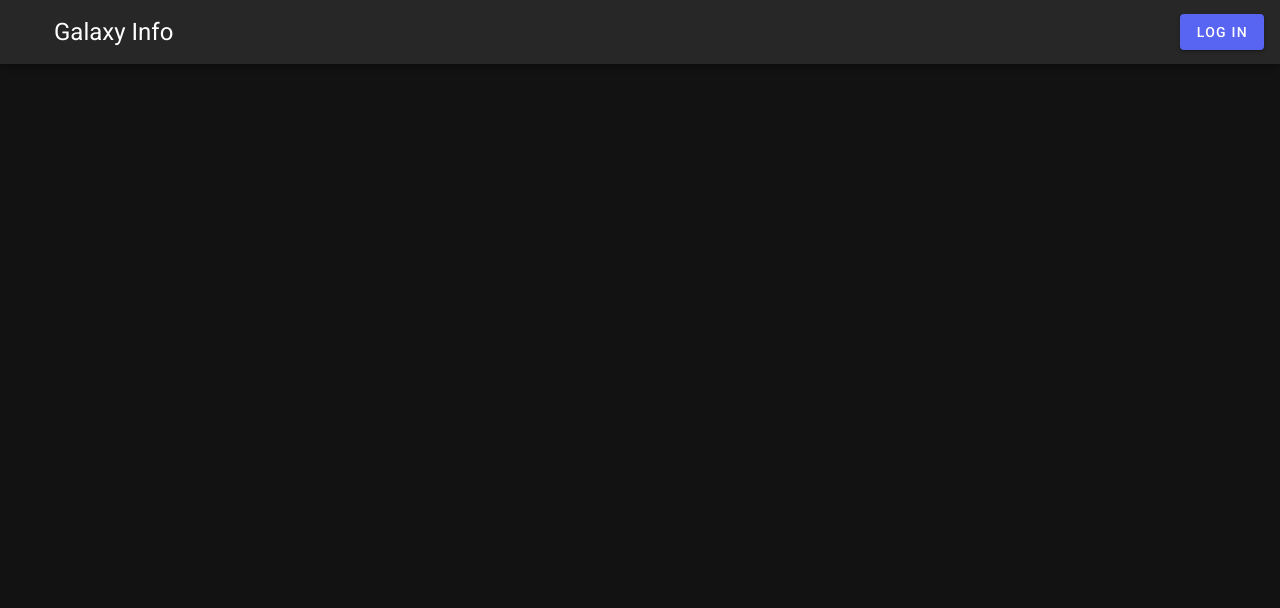
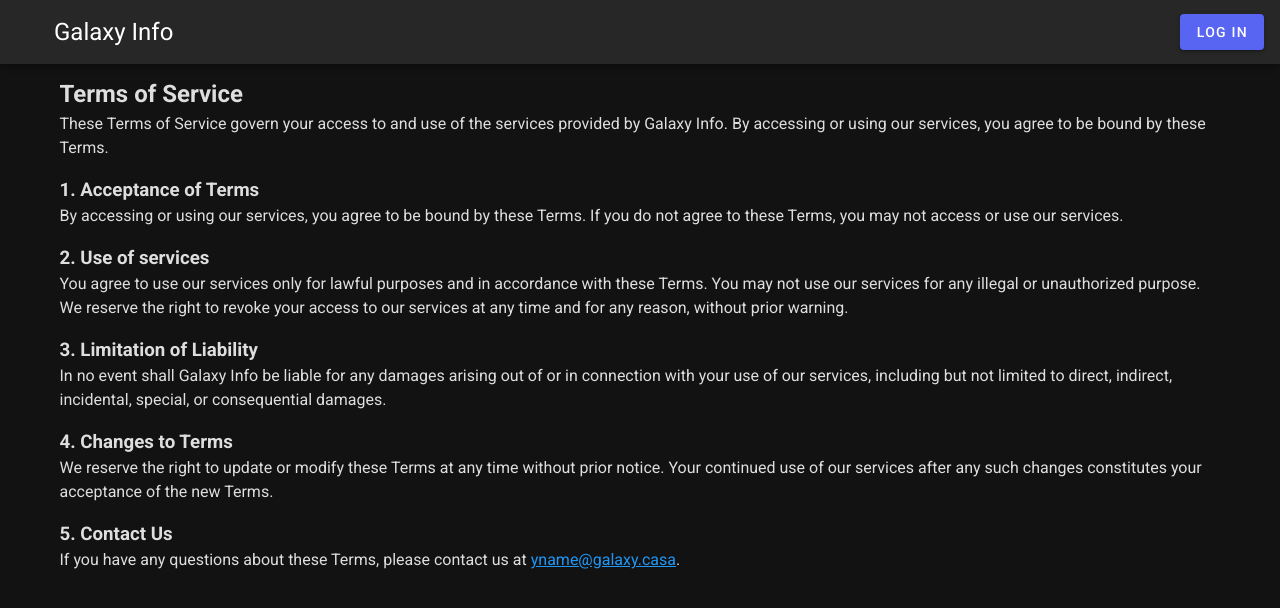
Before and after one commit to Wingysam/Galaxy-Info-v2, a Vue app in the folder web-client/: page /terms in a window 1280 px wide. Shown: the top 608 px of the page. Built offline with nearby package versions, Linux system fonts and the light colour scheme; no server answers.

Commit message:
Add ToS & Privacy Policy to frontend

```diff
--- a/web-client/src/router/index.js
+++ b/web-client/src/router/index.js
@@ -1,71 +1,95 @@
-import Vue from 'vue'
-import VueRouter from 'vue-router'
-import Home from '@/views/Home.vue'
+import Vue from "vue";
+import VueRouter from "vue-router";
+import Home from "@/views/Home.vue";
 
-Vue.use(VueRouter)
+Vue.use(VueRouter);
 
 const routes = [
   {
-    path: '/',
-    name: 'Home',
-    component: Home
+    path: "/",
+    name: "Home",
+    component: Home,
   },
   {
-    path: '/login',
-    name: 'Login',
-    component: () => import(/* webpackChunkName: "login" */ '@/views/Login.vue')
+    path: "/login",
+    name: "Login",
+    component: () =>
+      import(/* webpackChunkName: "login" */ "@/views/Login.vue"),
   },
   {
-    path: '/commands',
-    name: 'Commands',
-    component: () => import(/* webpackChunkName: "login" */ '@/views/Commands.vue')
+    path: "/commands",
+    name: "Commands",
+    component: () =>
+      import(/* webpackChunkName: "login" */ "@/views/Commands.vue"),
   },
   {
-    path: '/guilds',
-    name: 'Guilds',
-    component: () => import(/* webpackChunkName: "guilds" */ '@/views/Guilds.vue')
+    path: "/guilds",
+    name: "Guilds",
+    component: () =>
+      import(/* webpackChunkName: "guilds" */ "@/views/Guilds.vue"),
   },
   {
-    path: '/guilds/:guildid/:section',
-    name: 'Guild',
-    component: () => import(/* webpackChunkName: "guild" */ '@/views/Guild.vue')
+    path: "/guilds/:guildid/:section",
+    name: "Guild",
+    component: () =>
+      import(/* webpackChunkName: "guild" */ "@/views/Guild.vue"),
   },
   {
-    path: '/ships',
-    name: 'Ships',
-    component: () => import(/* webpackChunkName: "ships" */ '@/views/Ships.vue')
+    path: "/ships",
+    name: "Ships",
+    component: () =>
+      import(/* webpackChunkName: "ships" */ "@/views/Ships.vue"),
   },
   {
-    path: '/ships/:ship',
-    name: 'Ship',
-    component: () => import(/* webpackChunkName: "ship" */ '@/views/Ship.vue')
+    path: "/ships/:ship",
+    name: "Ship",
+    component: () => import(/* webpackChunkName: "ship" */ "@/views/Ship.vue"),
   },
   {
-    path: '/turrets',
-    name: 'Turrets',
-    component: () => import(/* webpackChunkName: "turrets" */ '@/views/Turrets.vue')
+    path: "/turrets",
+    name: "Turrets",
+    component: () =>
+      import(/* webpackChunkName: "turrets" */ "@/views/Turrets.vue"),
   },
   {
-    path: '/turrets/:turret',
-    name: 'Turret',
-    component: () => import(/* webpackChunkName: "turret" */ '@/views/Turret.vue')
+    path: "/turrets/:turret",
+    name: "Turret",
+    component: () =>
+      import(/* webpackChunkName: "turret" */ "@/views/Turret.vue"),
   },
   {
-    path: '/kills',
-    name: 'Kills',
-    component: () => import(/* webpackChunkName: "kills" */ '@/views/Kills.vue')
+    path: "/kills",
+    name: "Kills",
+    component: () =>
+      import(/* webpackChunkName: "kills" */ "@/views/Kills.vue"),
   },
   {
-    path: '/kills/:kill',
-    name: 'Kill',
-    component: () => import(/* webpackChunkName: "kill" */ '@/views/Kill.vue')
-  }
-]
+    path: "/kills/:kill",
+    name: "Kill",
+    component: () => import(/* webpackChunkName: "kill" */ "@/views/Kill.vue"),
+  },
+  {
+    path: "/terms",
+    name: "Terms of Service",
+    component: () =>
+      import(
+        /* webpackChunkName: "terms-of-service" */ "@/views/TermsOfService.vue"
+      ),
+  },
+  {
+    path: "/privacy-policy",
+    name: "Privacy Policy",
+    component: () =>
+      import(
+        /* webpackChunkName: "privacy-policy" */ "@/views/PrivacyPolicy.vue"
+      ),
+  },
+];
 
 const router = new VueRouter({
-  mode: 'history',
+  mode: "history",
   base: process.env.BASE_URL,
-  routes
-})
+  routes,
+});
 
-export default router
+export default router;
--- /dev/null
+++ b/web-client/src/views/PrivacyPolicy.vue
@@ -0,0 +1,12 @@
+<template>
+    <v-container>
+        <h2>Privacy Policy</h2>
+        <ol>
+            <li>Galaxy Info does not, by default, store any data on your user or guild.</li>
+            <li>Some data may be temporarily logged when using some commands. This data is used for debugging and will be deleted within 30 days.</li>
+            <li>Commands that are only available to Galaxy staff members may have permanent logs.</li>
+            <li>When you use the <a href="/">configuration website</a>, the bot will store the settings you provide it with. Your guild ID will also be stored to allow the bot to know which guild the settings belong to.</li>
+        </ol>
+        <p>If you have any concerns, please contact us at <a href="mailto:yname@galaxy.casa">yname@galaxy.casa</a>.</p>
+    </v-container>
+</template>
--- /dev/null
+++ b/web-client/src/views/TermsOfService.vue
@@ -0,0 +1,16 @@
+<template>
+    <v-container>
+        <h2>Terms of Service</h2>
+        <p>These Terms of Service govern your access to and use of the services provided by Galaxy Info. By accessing or using our services, you agree to be bound by these Terms.</p>
+        <h3>1. Acceptance of Terms</h3>
+        <p>By accessing or using our services, you agree to be bound by these Terms. If you do not agree to these Terms, you may not access or use our services.</p>
+        <h3>2. Use of services</h3>
+        <p>You agree to use our services only for lawful purposes and in accordance with these Terms. You may not use our services for any illegal or unauthorized purpose. We reserve the right to revoke your access to our services at any time and for any reason, without prior warning.</p>
+        <h3>3. Limitation of Liability</h3>
+        <p>In no event shall Galaxy Info be liable for any damages arising out of or in connection with your use of our services, including but not limited to direct, indirect, incidental, special, or consequential damages.</p>
+        <h3>4. Changes to Terms</h3>
+        <p>We reserve the right to update or modify these Terms at any time without prior notice. Your continued use of our services after any such changes constitutes your acceptance of the new Terms.</p>
+        <h3>5. Contact Us</h3>
+        <p>If you have any questions about these Terms, please contact us at <a href="mailto:yname@galaxy.casa">yname@galaxy.casa</a>.</p>
+    </v-container>
+</template>
```
Also changed, not shown: 1 other file (tests, documents, lock files or other folders).
